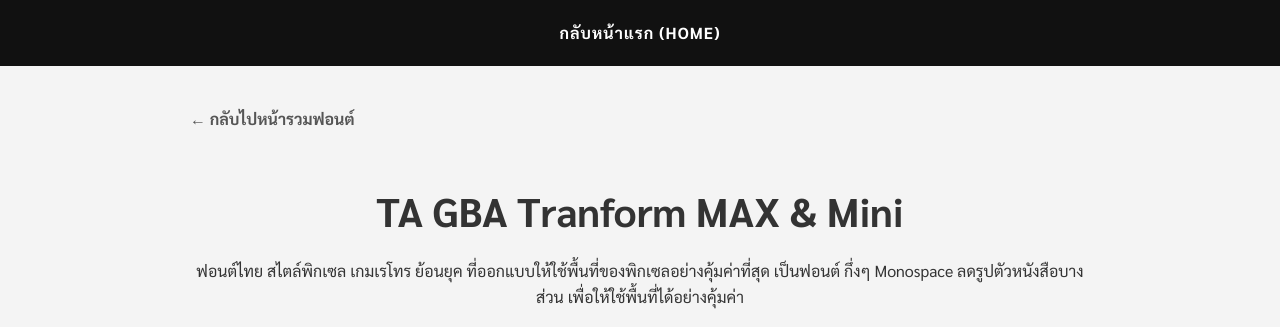
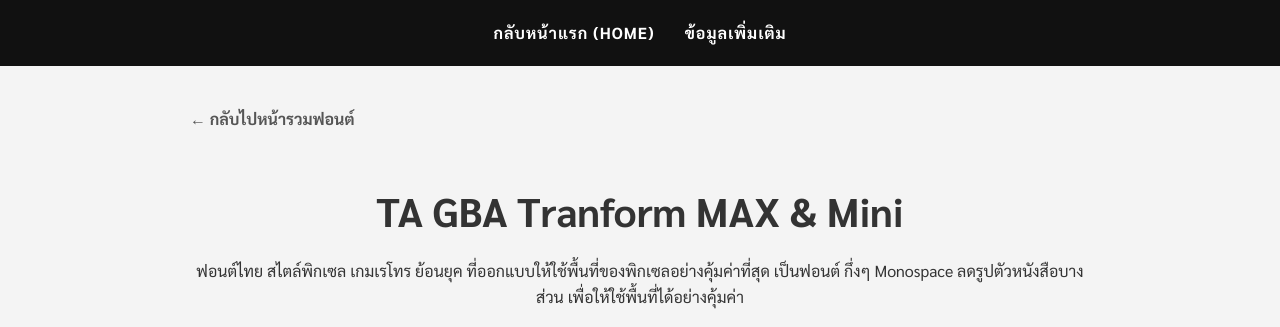
Before and after one commit to IsAmArt/TA-Font_License, a plain HTML site: page TA_Tranform-64bit.html in a window 1280 px wide. Shown: the top 327 px of the page. Drawn offline with Linux system fonts and the light colour scheme.

Commit message:
Add additional link to info.html in navigation

```diff
--- a/TA_Tranform-64bit.html
+++ b/TA_Tranform-64bit.html
@@ -95,6 +95,7 @@ details[open] summary::after {
     <header>
         <nav>
             <a href="index.html">กลับหน้าแรก (Home)</a>
+            <a href="info.html">ข้อมูลเพิ่มเติม</a>
         </nav>
     </header>
 
```
